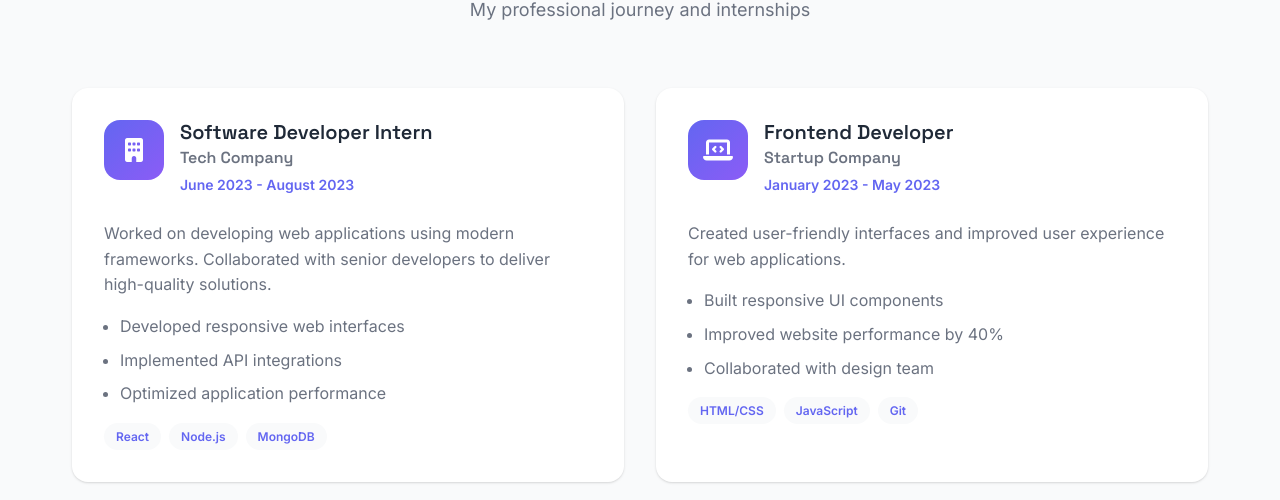
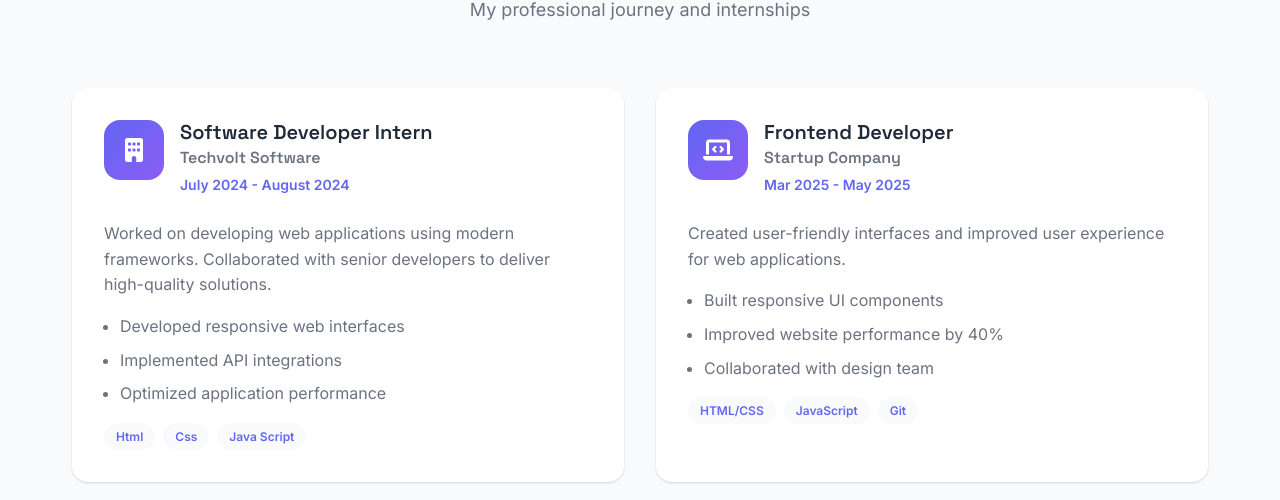
Before and after one commit to Kanishu/knaishportfolio, a plain HTML site: page index.html in a window 1280 px wide. Shown: the part 3549-4049 px from the top of the page. Drawn offline with Linux system fonts and the light colour scheme.

Commit message:
Update index.html

```diff
--- a/index.html
+++ b/index.html
@@ -322,8 +322,8 @@
               </div>
               <div class="experience-info">
                 <h3>Software Developer Intern</h3>
-                <h4>Tech Company</h4>
-                <span class="experience-date">June 2023 - August 2023</span>
+                <h4>Techvolt Software</h4>
+                <span class="experience-date">July 2024 - August 2024</span>
               </div>
             </div>
             <div class="experience-content">
@@ -338,9 +338,9 @@
                 <li>Optimized application performance</li>
               </ul>
               <div class="experience-skills">
-                <span class="skill-tag">React</span>
-                <span class="skill-tag">Node.js</span>
-                <span class="skill-tag">MongoDB</span>
+                <span class="skill-tag">Html</span>
+                <span class="skill-tag">Css</span>
+                <span class="skill-tag">Java Script</span>
               </div>
             </div>
           </div>
@@ -352,7 +352,7 @@
               <div class="experience-info">
                 <h3>Frontend Developer</h3>
                 <h4>Startup Company</h4>
-                <span class="experience-date">January 2023 - May 2023</span>
+                <span class="experience-date">Mar 2025 - May 2025</span>
               </div>
             </div>
             <div class="experience-content">
```
